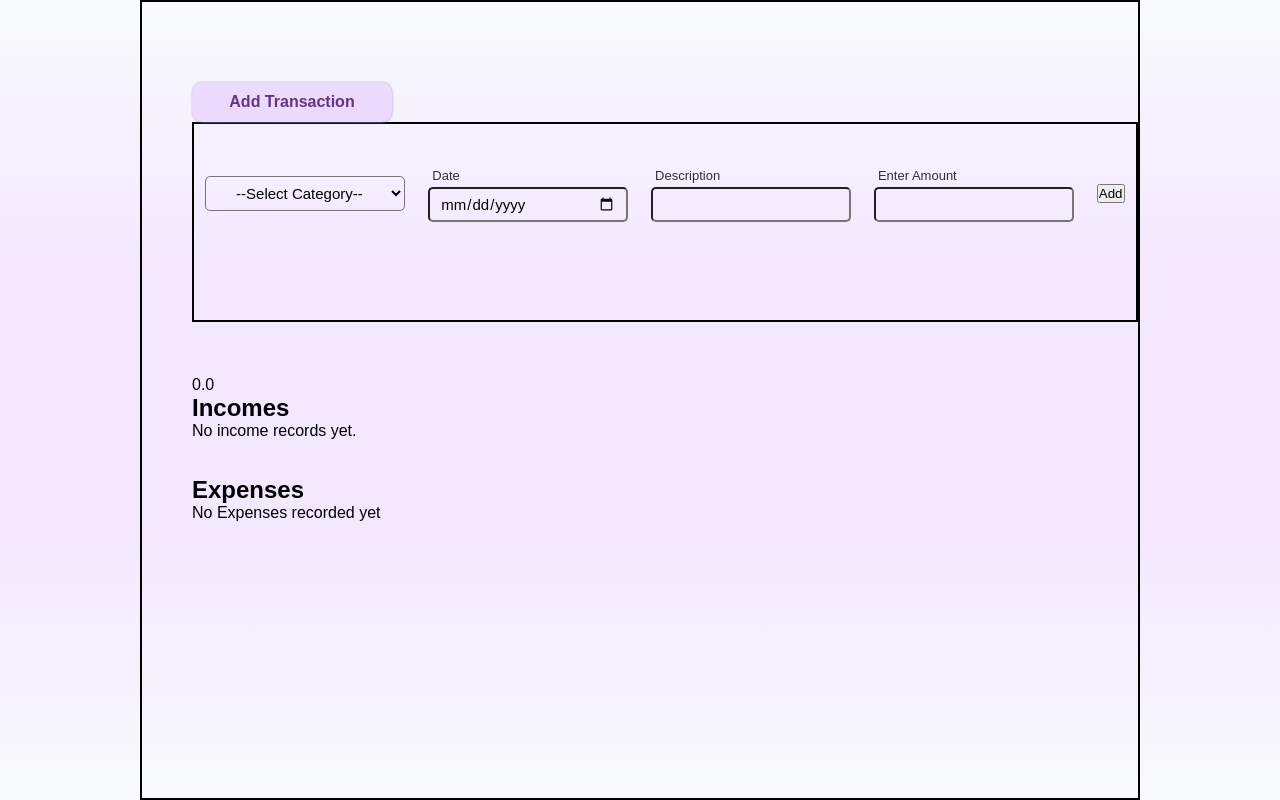
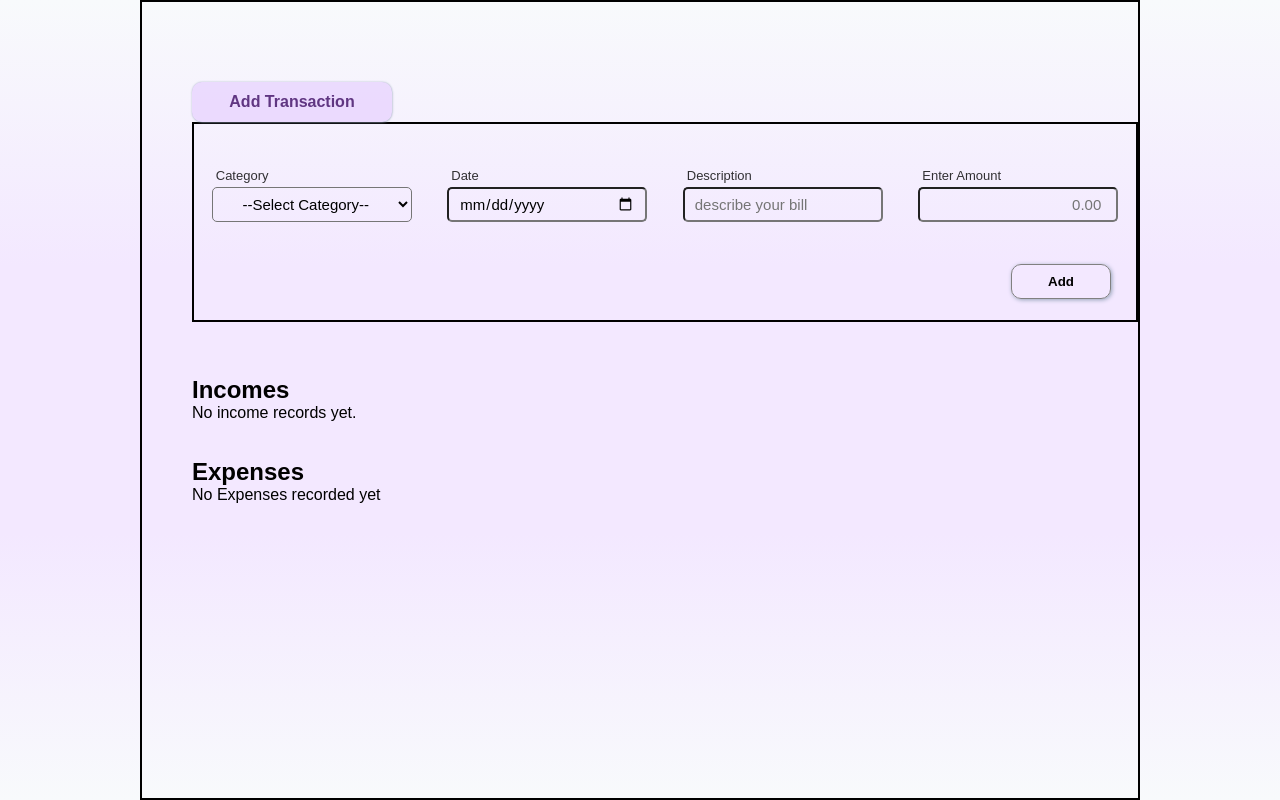
Before and after one commit to Karthik-9912/Expense-Tracker, a Django app: page /app/transaction/ in a window 1280 px wide. Run offline with Django 5.2, Linux system fonts and the light colour scheme; data comes from the database, SQL or seed files in the repository; data that the repository does not hold is empty.

Commit message:
Removed some lines

```diff
--- a/app/templates/transaction.html
+++ b/app/templates/transaction.html
@@ -14,31 +14,31 @@
       <div class="spent-sec">
         <form action="" method="post">
           {% csrf_token %}
-          <div>
+          <div class="category-sec">
+            <label for="category">Category</label>
             <select name="category" id="category">
-                <option value="">--Select Category--</option>
-                <option value="expense">Expense</option>
-                <option value="income">Income</option>
+                <option value="" disabled selected>--Select Category--</option>
+                <option value="expense">➖Expense</option>
+                <option value="income">➕Income</option>
             </select>
           </div>
 
-          <div>
+          <div class="date-sec">
             <label for="date">Date</label>
             <input type="date" name="date" id="date" />
           </div>
-          <div>
+          <div class="desc-sec">
             <label for="desc">Description</label>
-            <input type="text" name="desc" id="desc" />
+            <input type="text" name="desc" id="desc" placeholder="describe your bill" />
           </div>
-          <div>
+          <div class="amount-sec">
             <label for="amt">Enter Amount</label>
-            <input type="number" name="amt" id="amt" />
+            <input type="number" name="amt" id="amt" placeholder="0.00" />
           </div>
-          <button type="submit">Add</button>
+          <button type="submit" class="form-btn">Add</button>
         </form>
       </div>
       <br /><br /><br />
-      <p>{{data.cash}}</p>
       <p>{{msg}}</p>
 
       <h2>Incomes</h2>
```
